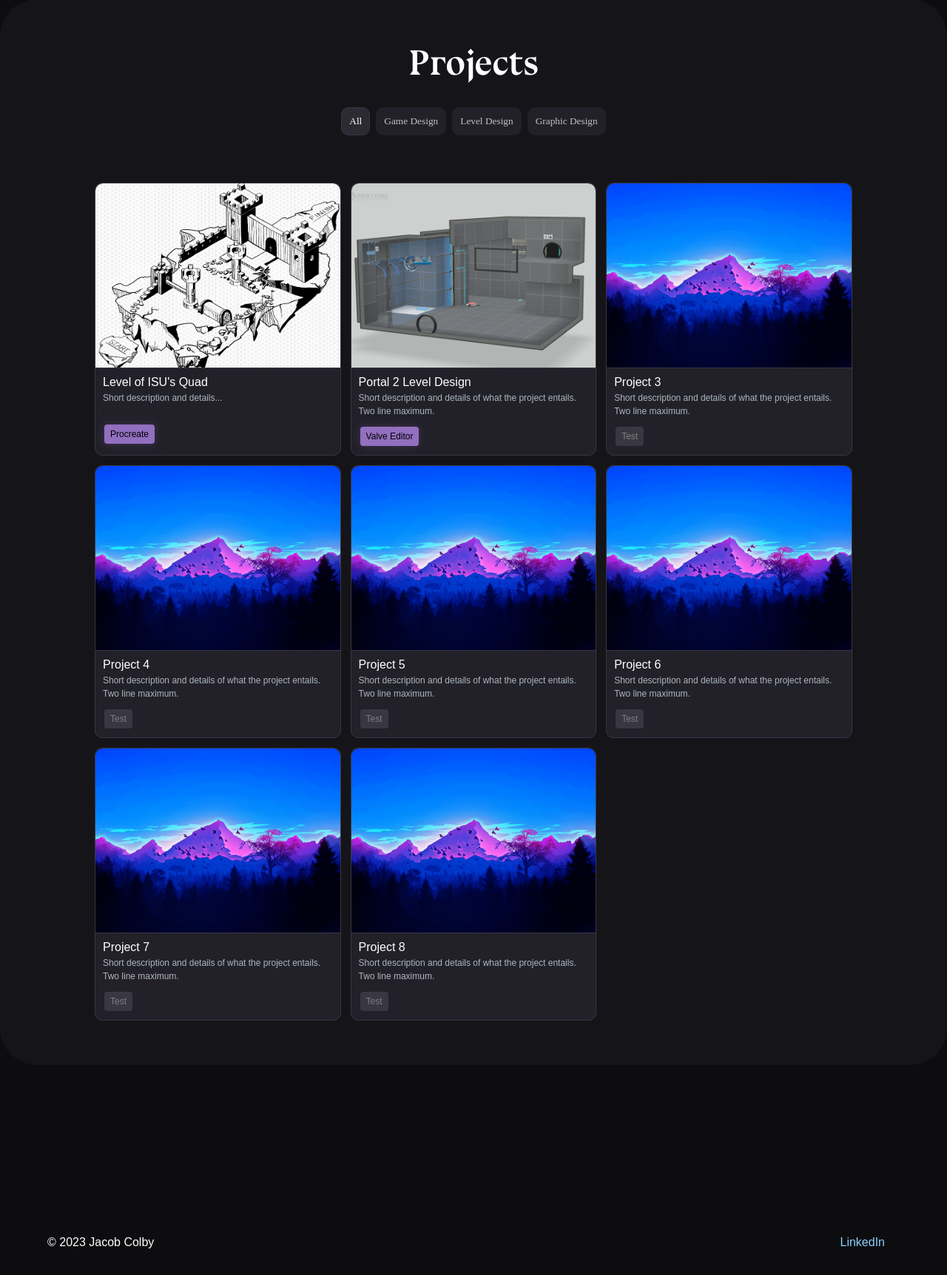
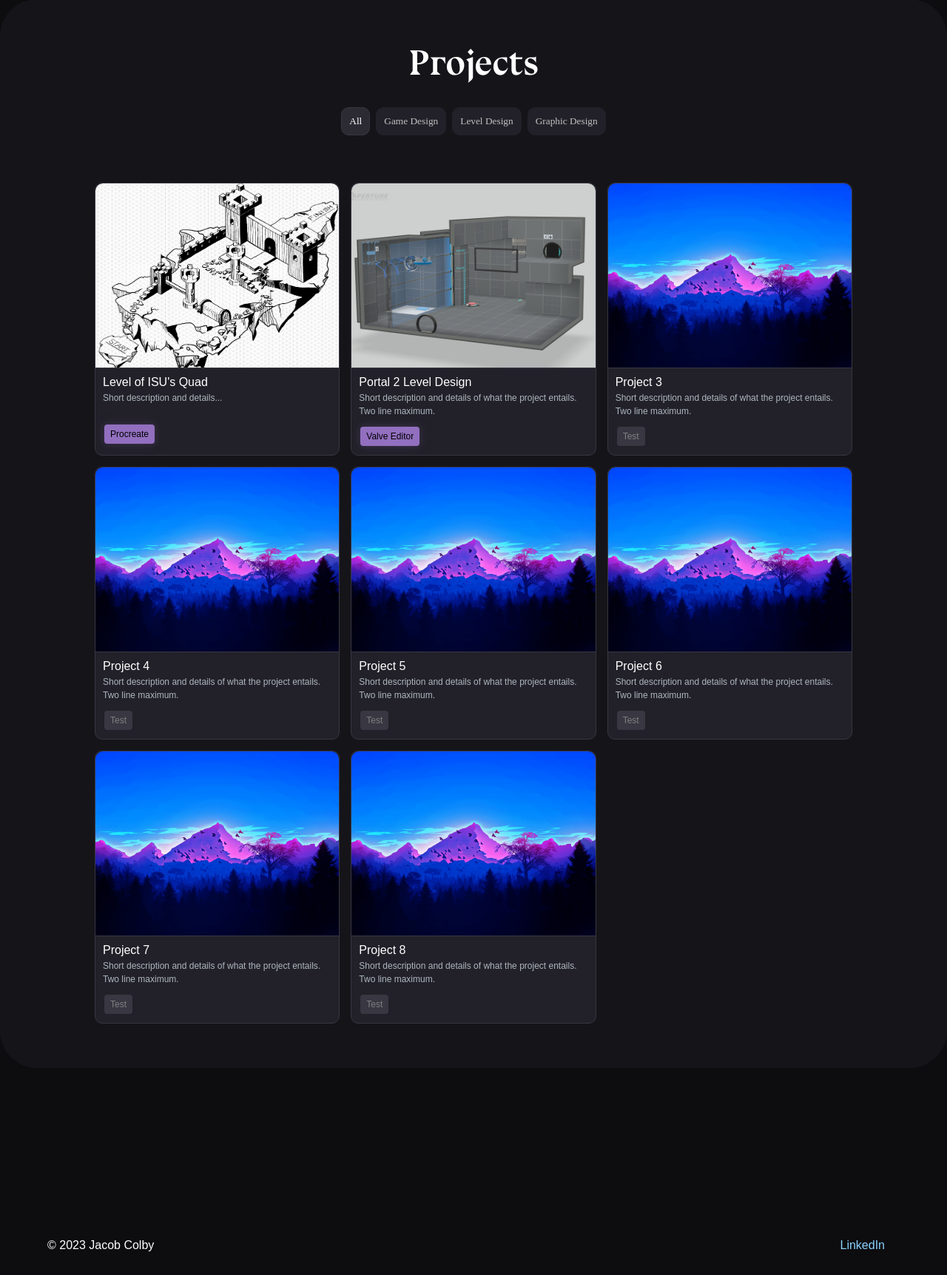
Before and after one commit to jacobdcolby/portfolio, a PHP site: page / in a window 1280 px wide. Shown: the part 841-2565 px from the top of the page at 74% size. Before the commit the page ends 2529 px from the top, so only its background shows below. Run offline with PHP 8.4, Linux system fonts and the light colour scheme; some web fonts are replaced.

Commit message:
Fixed project spacing.

```diff
--- a/style.css
+++ b/style.css
@@ -360,7 +360,7 @@ section#about p {
 .project-container {
 	display: grid;
 	grid-template-columns: repeat(4, 1fr);
-	grid-gap: 1vw;
+	grid-gap: 15px;
 	padding: 60px 10vw;
 	margin: 0;
 	background-color: #151419;
```
Also changed, not shown: Assets/Projects/PixelArtEmotes/200IQ.PNG (added), Assets/Projects/PixelArtEmotes/Brimstone.PNG (added), Assets/Projects/PixelArtEmotes/Omen.PNG (added), Assets/Projects/PixelArtEmotes/RIP.PNG (added), Assets/Projects/PixelArtEmotes/RadiantFire.PNG (added), Assets/Projects/PixelArtEmotes/Yoru.PNG (added).
